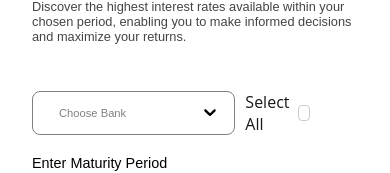
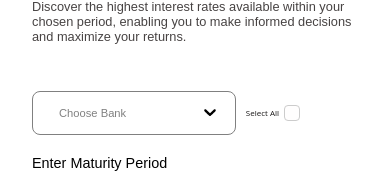
Before and after one commit to TheDarkknight26/bankweb, a React (Create React App) app in the folder client/: page / in a window 390 px wide. Shown: the part 240-413 px from the top of the page. Built offline with nearby package versions, Linux system fonts and the light colour scheme.

Commit message:
Update dropdown.module.css

```diff
--- a/client/src/components/Dropdown/dropdown.module.css
+++ b/client/src/components/Dropdown/dropdown.module.css
@@ -182,4 +182,7 @@
   .dropdownContainer{
     font-size: 0.7em;
   }
+.selectAllCheckboxLabel{
+    font-size: 0.5rem;
+  }
 }
```
